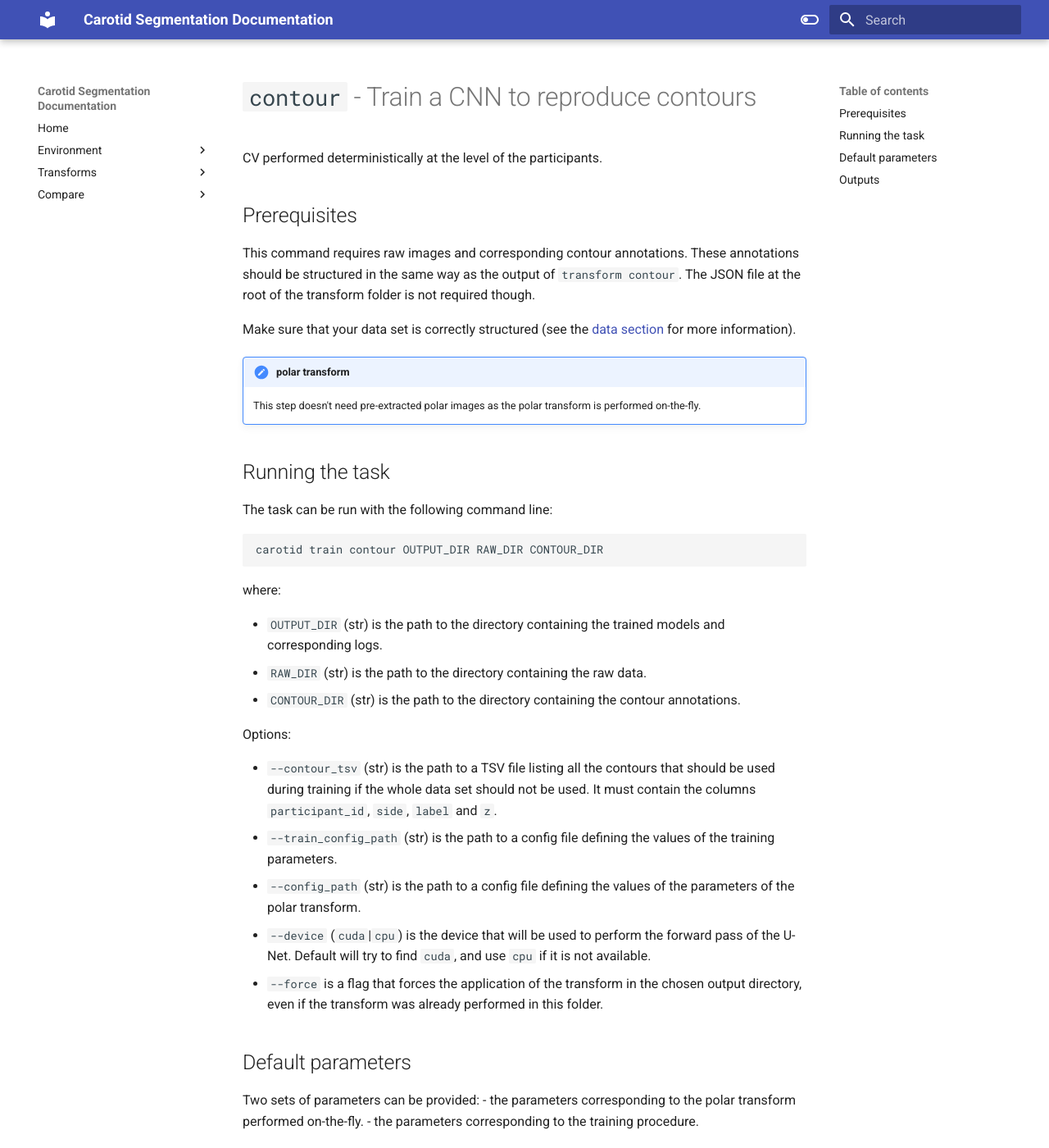
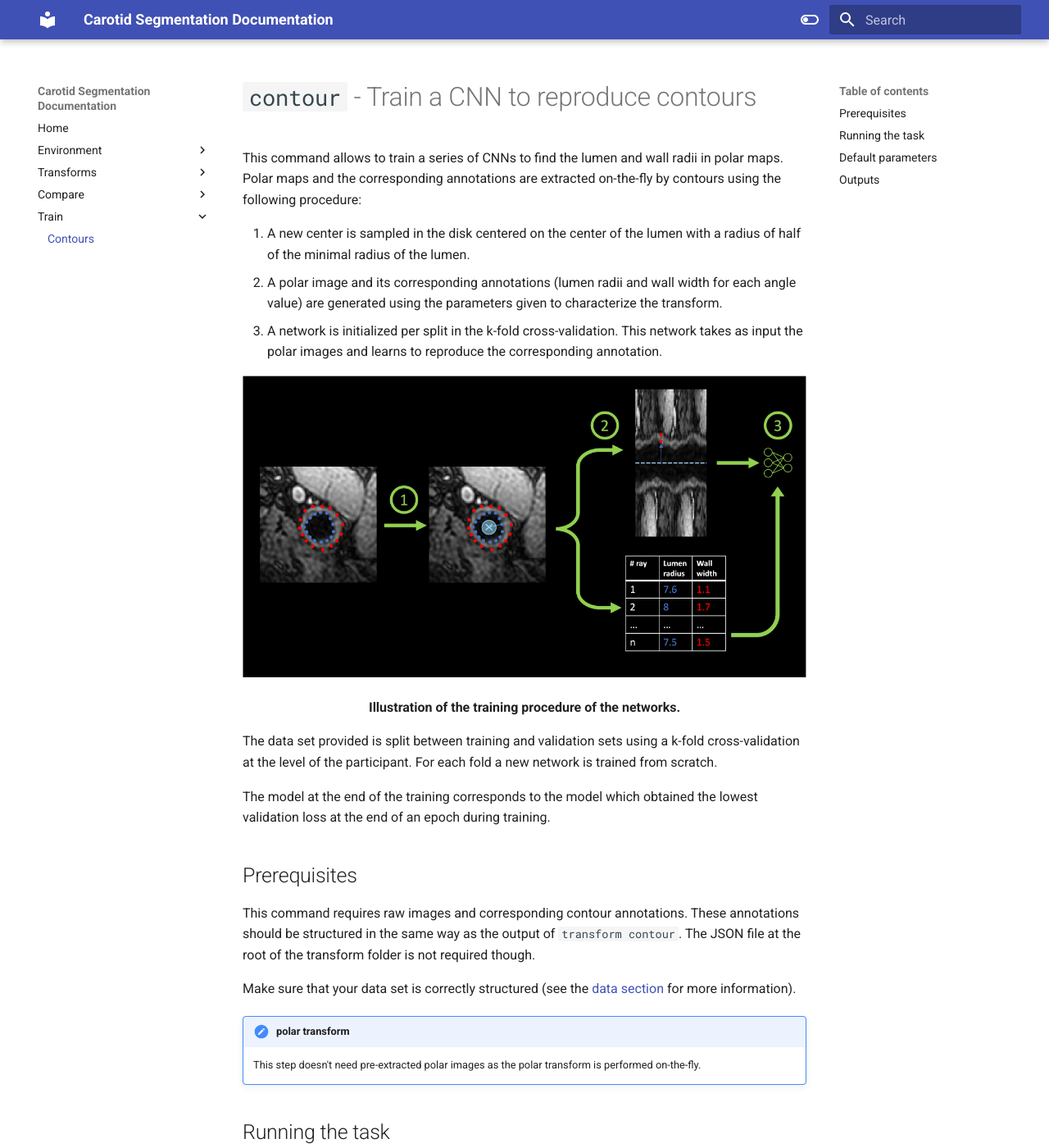
Before and after one commit to MIAGroupUT/carotid-segmentation, an MkDocs documentation site: the page built from docs/Train/Contour.md, in a window 1280 px wide and 1400 px high. Shown: the whole window at 82% size. Built offline with MkDocs 1.6.1 and Material for MkDocs 9.7.7, drawn with Linux system fonts in a browser that asks for light colours.

Commit message:
add doc on training procedure

```diff
--- a/docs/Train/Contour.md
+++ b/docs/Train/Contour.md
@@ -1,6 +1,23 @@
 # `contour` - Train a CNN to reproduce contours
 
-CV performed deterministically at the level of the participants.
+This command allows to train a series of CNNs to find the lumen and wall radii in polar maps.
+Polar maps and the corresponding annotations are extracted on-the-fly by contours using the following procedure:
+
+1. A new center is sampled in the disk centered on the center of the lumen with a radius of half of
+the minimal radius of the lumen.
+2. A polar image and its corresponding annotations (lumen radii and wall width for each angle value) are generated
+using the parameters given to characterize the transform.
+3. A network is initialized per split in the k-fold cross-validation. This network takes as input the polar
+images and learns to reproduce the corresponding annotation.
+
+![Illustration of contour train](../images/contour_train.png)
+<p style="text-align: center;"><b>Illustration of the training procedure of the networks.</b></p>
+
+The data set provided is split between training and validation sets using a k-fold cross-validation at the
+level of the participant. For each fold a new network is trained from scratch.
+
+The model at the end of the training corresponds to the model which obtained the
+lowest validation loss at the end of an epoch during training.
 
 ## Prerequisites
 
--- a/mkdocs.yml
+++ b/mkdocs.yml
@@ -65,3 +65,5 @@ nav:
   - Compare:
       - Centerlines: Compare/Centerline.md
       - Contours: Compare/Contour.md
+  - Train:
+      - Contours: Train/Contour.md
```
Also changed, not shown: docs/images/contour_train.png (added).
